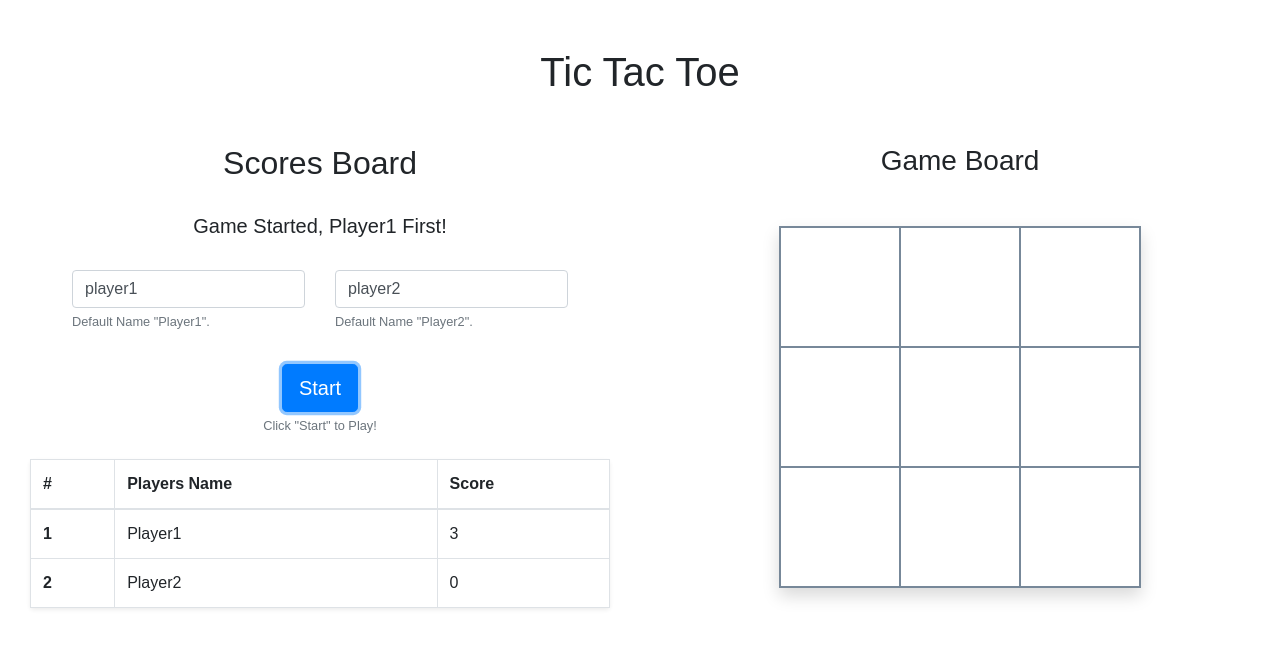
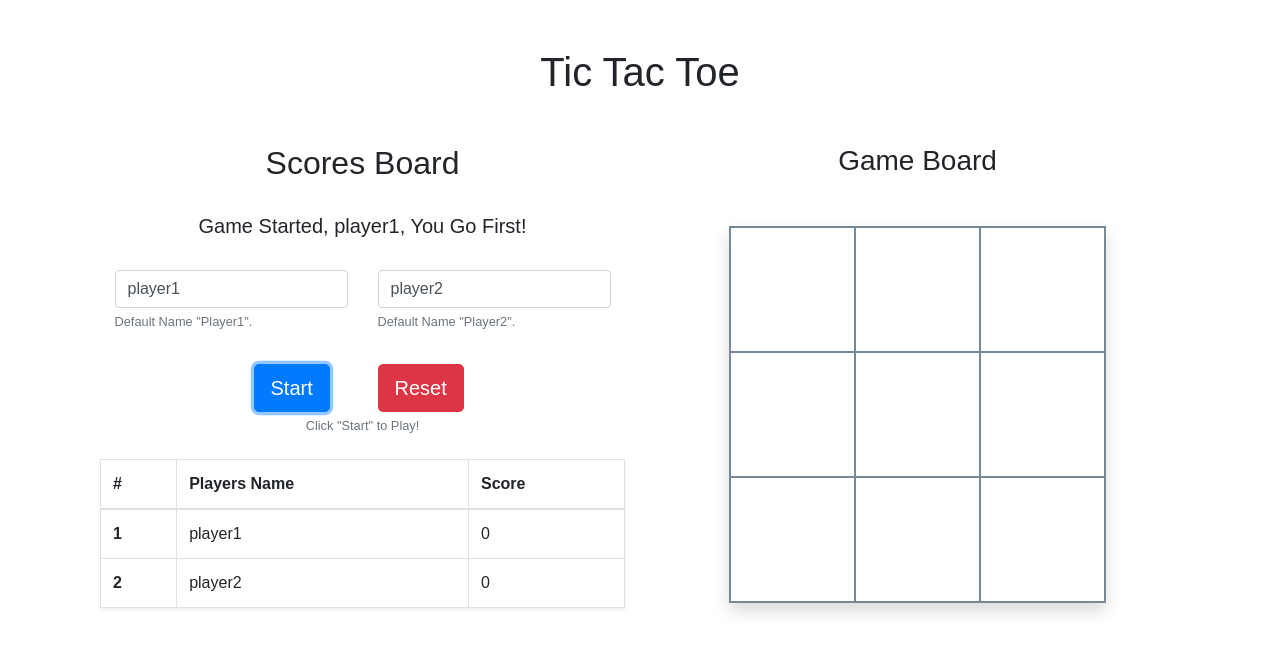
Before and after one commit to kelvin8773/tic-tac-toe-odin-js, a website: page index.html in a window 1280 px wide. Both pictures are taken after a click on the button "Start". Drawn offline with nearby package versions, Linux system fonts and the light colour scheme; a web font is replaced by a local one.

Commit message:
adding logic for recording score"

```diff
--- a/index.html
+++ b/index.html
@@ -16,36 +16,44 @@
 
 <body>
     <h1 id='header' class="my-5 text-center">Tic Tac Toe</h1>
-    <div id='main' class="row mx-auto">
+    <div id='main' class="container row mx-auto">
         <div id='score' class="col-md-6 d-flex flex-column align-items-center">
             <h2 class="mb-3">Scores Board</h2>
 
             <h5 id="message-line" class="text-center my-3">
                 Welcome to "Tic Tac Toe Game"!
-
             </h5>
 
             <div id='player-form' class='d-flex flex-column justify-content-between align-items-center'>
-                <div class="row my-3">
+                <div id='players-input' class="row my-3">
                     <div class="col-md-6 form-group">
-                        <input type="text" name="player1" value="player1" class="form-control" placeholder="Player1 Name Here ...">
+                        <input type="text" id="player1-input" value="player1" class="form-control" placeholder="Player1 Name Here ...">
                         <small id="gamePlayer1Help" class="form-text text-muted ">Default Name "Player1".</small>
                     </div>
                     <div class="col-md-6 form-group">
-                        <input type="text" name="player2" value="player2" class="form-control" placeholder="Player2 Name Here ...">
+                        <input type="text" id="player2-input" value="player2" class="form-control" placeholder="Player2 Name Here ...">
                         <small id="gamePlayer2Help" class="form-text text-muted ">Default Name "Player2".</small>
                     </div>
                 </div>
 
-                <button id='startbtn' class="btn btn-primary btn-lg">
+                <div id="button-group" class="row w-50">
+                    <div id='start' class='col-md-6 mx-auto'>
+                        <button id='btn-start' class="btn btn-primary btn-lg">
                             Start
                         </button>
+                    </div>
+                    <div id='next' class='col-md-6 mx-auto'>
+                        <button id='btn-next' class="btn btn-danger btn-lg ">
+                            Reset
+                        </button>
+                    </div>
+                </div>
+
                  <small id="gameHelp" class="form-text text-muted text-center">Click "Start" to Play!</small>
 
             </div>
 
-            <div id="score-table" class='container my-4'>
-               <table class="table table-bordered shadow-sm rounded">
+            <table id="score-table" class="table table-bordered shadow-sm my-4">
             <thead>
                 <tr>
                 <th scope="col">#</th>
@@ -56,21 +64,19 @@
             <tbody>
 
                 <tr>
-                    <th scope="row">1</th>
-                    <td>Player1</td>
-                    <td>3</td>
+                <th scope='row'>1</th>
+                <td id='player1-display'>Player1</td>
+                <td id='player1-score'>0</td>
                 </tr>
 
                 <tr>
                 <th scope="row">2</th>
-                    <td>Player2</td>
-                    <td>0</td>
+                <td id='player2-display'>Player2</td>
+                <td id='player2-score'>0</td>
                 </tr>
 
             </tbody>
             </table>
-            </div>
-
 
 
         </div>
--- a/scripts/index.js
+++ b/scripts/index.js
@@ -1,8 +1,19 @@
 const DataModule = (() => {
   const Player = (name, symbol) => {
+    let score = 0;
     const getName = () => name;
     const getSymbol = () => symbol;
-    return { getName, getSymbol };
+    const getScore = () => score;
+    const addScore = () => {
+      score += 1;
+    };
+
+    return {
+      getName,
+      getSymbol,
+      getScore,
+      addScore,
+    };
   };
 
   const Board = () => {
@@ -94,16 +105,42 @@ const DataModule = (() => {
 
 const UIModule = (() => {
   const DOMSelectors = {
-    startbutton: '#startbtn',
-    restbutton: '#restbtn',
+    startButton: '#btn-start',
+    nextButton: '#btn-next',
     board: '#gameboard',
     allcells: '.cell',
     message: '#message-line',
-    result: '.result',
-    player1Name: '[name=player1]',
-    player2Name: '[name=player2]',
   };
-  const startBtn = document.querySelector(DOMSelectors.startbutton);
+  const startBtn = document.querySelector(DOMSelectors.startButton);
+
+  const player1Input = document.querySelector('#player1-input');
+  const player2Input = document.querySelector('#player2-input');
+  const player1Display = document.querySelector('#player1-display');
+  const player2Display = document.querySelector('#player2-display');
+  const player1Score = document.querySelector('#player1-score');
+  const player2Score = document.querySelector('#player2-score');
+
+  const getPlayersName = player => {
+    switch (player) {
+      case 'player2':
+        return player2Input.value;
+      default:
+        return player1Input.value;
+    }
+  };
+
+  const updatePlayersName = () => {
+    player1Display.innerText = player1Input.value;
+    player2Display.innerText = player2Input.value;
+  };
+
+  const updatePlayerScore = player => {
+    if (player.getSymbol() === 'X') {
+      player1Score.innerText = player.getScore();
+    } else {
+      player2Score.innerText = player.getScore();
+    }
+  };
 
   const getDOMSelectors = () => DOMSelectors;
   const markPosition = ({ pos, symbol }) => {
@@ -151,6 +188,9 @@ const UIModule = (() => {
   return {
     DOMSelectors,
     getDOMSelectors,
+    getPlayersName,
+    updatePlayersName,
+    updatePlayerScore,
     markPosition,
     showWinCombo,
     showMessage,
@@ -169,15 +209,18 @@ const Controller = ((Data, UI) => {
 
   const startGame = () => {
     resetGame();
-    const name1 = document.querySelector(DOM.player1Name).value;
-    const name2 = document.querySelector(DOM.player2Name).value;
 
-    const player1 = Data.Player(name1, 'X');
-    const player2 = Data.Player(name2, 'O');
-
+    const player1 = Data.Player(UI.getPlayersName('player1'), 'X');
+    const player2 = Data.Player(UI.getPlayersName('player2'), 'O');
     const game = Data.Game(Data.Board(), player1, player2);
     const boardNode = document.querySelector(DOM.board);
-    UI.showMessage('Game Started, Player1 First!');
+
+    UI.updatePlayersName();
+
+    UI.updatePlayerScore(player1);
+    UI.updatePlayerScore(player2);
+
+    UI.showMessage(`Game Started, ${UI.getPlayersName()}, You Go First!`);
 
     const runGame = event => {
       UI.showMessage(`${game.getNextPlayer().getName()}, It is your Turn.`);
@@ -195,6 +238,8 @@ const Controller = ((Data, UI) => {
           const winner = game.getWinner();
           if (winner) {
             UI.showWinCombo(game.getWinCombo());
+            winner.addScore();
+            UI.updatePlayerScore(winner);
             UI.showMessage(`Congratulation! ${winner.getName()} won!`);
           } else {
             UI.showMessage('The Board is full, please try again!');
@@ -202,7 +247,6 @@ const Controller = ((Data, UI) => {
           boardNode.removeEventListener('click', runGame);
           UI.updateStartButton('finish');
         }
-
         game.switchPlayer();
       }
     };
@@ -212,7 +256,7 @@ const Controller = ((Data, UI) => {
 
   const init = () => {
     document
-      .querySelector(DOM.startbutton)
+      .querySelector(DOM.startButton)
       .addEventListener('click', startGame);
   };
 
--- a/style.css
+++ b/style.css
@@ -4,16 +4,11 @@ body {
 
 #gameboard td {
     border: 2px solid;
-    height: 120px;
-    width: 120px;
+    height: 125px;
+    width: 125px;
     text-align: center;
     vertical-align: middle;
     font-size: 40px;
     cursor: pointer;
     color: lightslategray;
 }
-
-/* #gameboard table {
-    border-collapse: collapse;
-    width: 368px;
-} */
```
Lines whose indentation alone changed are shown as unchanged.
